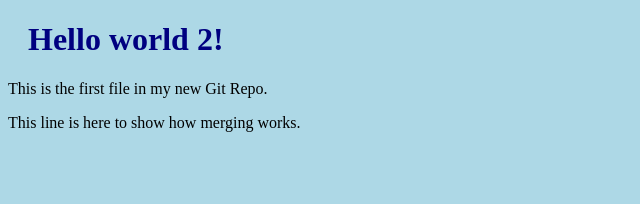
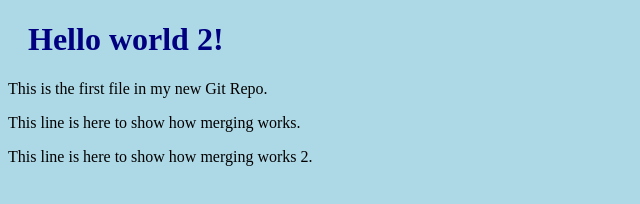
Before and after one commit to mRameez110/Git-Practice, a plain HTML site: page index.html in a window 1280 px wide. Shown: the whole page, without its empty margins (0-640 px from the left). Drawn offline with Linux system fonts and the light colour scheme.

Commit message:
p tag for work 2

```diff
--- a/index.html
+++ b/index.html
@@ -8,5 +8,6 @@
     <h1>Hello world 2!</h1>
     <p>This is the first file in my new Git Repo.</p>
     <p>This line is here to show how merging works.</p>
+    <p>This line is here to show how merging works 2.</p>
   </body>
 </html>
```
Lines whose indentation alone changed are shown as unchanged.
